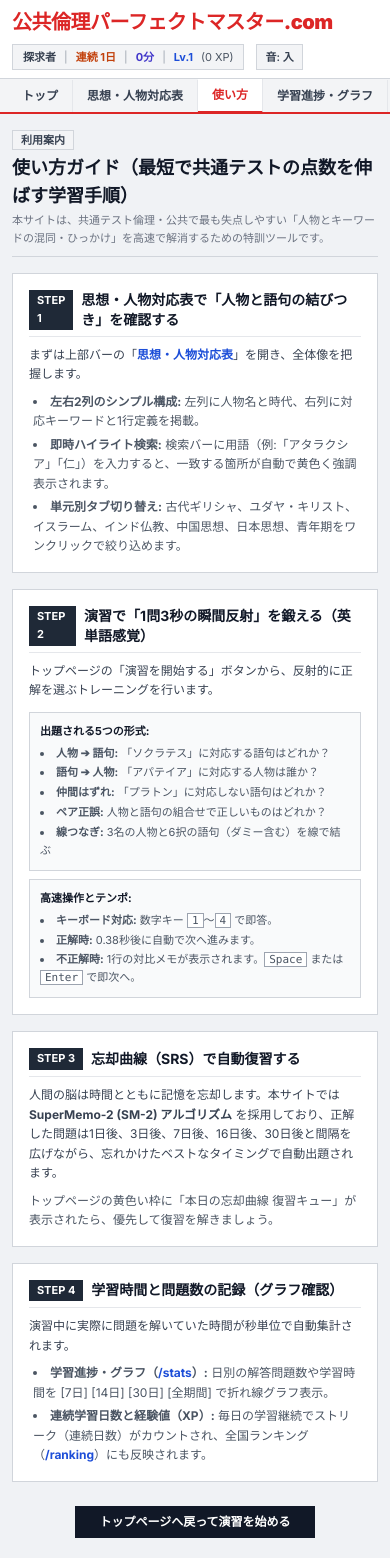
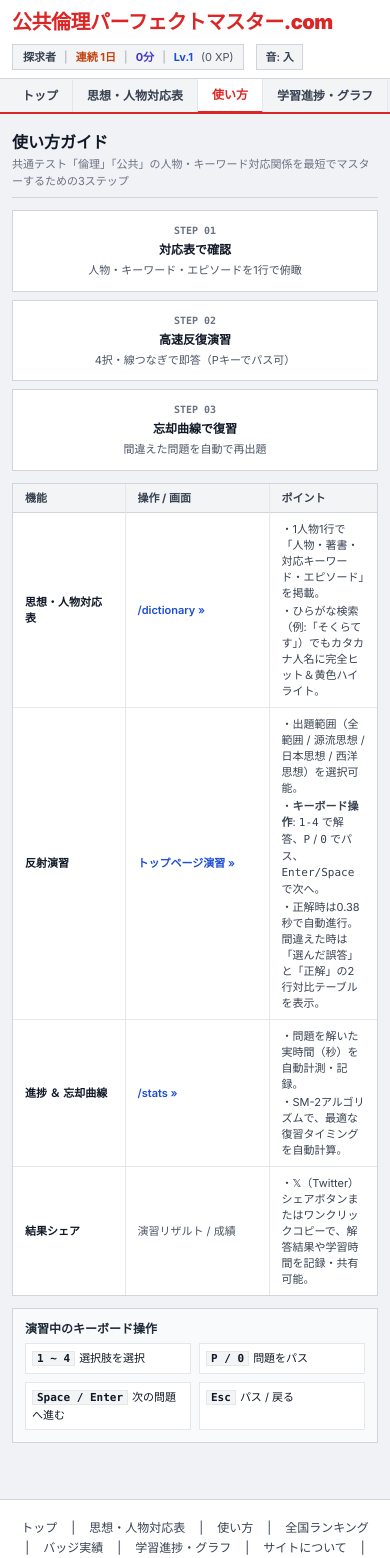
Before and after one commit to min0mi/kokyo-ethics, a Next.js app: page /guide in a window 390 px wide. Shown: the top 1558 px of the page. Built offline with nearby package versions, Linux system fonts and the light colour scheme; no server answers.

Commit message:
feat: simplify guide page to concise 3 steps, replace mastery rate with 3-color segmented studyRate progress bar (green: mastered, blue: correct, red: wrong/review) across all practice scopes

```diff
--- a/src/app/guide/page.tsx
+++ b/src/app/guide/page.tsx
@@ -2,136 +2,141 @@ import React from 'react';
 import Link from 'next/link';
 
 export const metadata = {
-  title: '使い方ガイド | 公共倫理パーフェクトマスター.com',
-  description: '公共倫理パーフェクトマスター.comの効率的な学習方法と機能一覧',
+  title: '使い方 | 公共倫理パーフェクトマスター.com',
+  description: '公共倫理パーフェクトマスター.comの最短利用ガイド',
 };
 
 export default function GuidePage() {
   return (
-    <div className="max-w-4xl mx-auto px-3 sm:px-4 py-4 space-y-4 text-xs text-gray-900 leading-relaxed">
-      {/* ページヘッダー */}
+    <div className="max-w-3xl mx-auto px-3 py-4 space-y-3 text-xs text-gray-900 leading-normal">
+      {/* ヘッダー */}
       <div className="border-b border-gray-300 pb-2">
-        <span className="text-[11px] font-bold text-gray-700 bg-gray-100 px-2 py-0.5 rounded-xs border border-gray-300">
-          利用案内
-        </span>
-        <h1 className="text-lg sm:text-xl font-bold text-gray-900 mt-1">
-          使い方ガイド（最短で共通テストの点数を伸ばす学習手順）
+        <h1 className="text-base font-bold text-gray-900">
+          使い方ガイド
         </h1>
         <p className="text-[11px] text-gray-500 mt-0.5">
-          本サイトは、共通テスト倫理・公共で最も失点しやすい「人物とキーワードの混同・ひっかけ」を高速で解消するための特訓ツールです。
+          共通テスト「倫理」「公共」の人物・キーワード対応関係を最短でマスターするための3ステップ
         </p>
       </div>
 
-      {/* ステップ1 */}
-      <section className="bg-white border border-gray-300 rounded-xs p-4 space-y-2 shadow-xs">
-        <div className="flex items-center gap-2 border-b border-gray-200 pb-1.5">
-          <span className="bg-gray-800 text-white font-bold px-2 py-0.5 rounded-xs text-[11px]">
-            STEP 1
-          </span>
-          <h2 className="text-sm font-bold text-gray-900">
-            思想・人物対応表で「人物と語句の結びつき」を確認する
-          </h2>
+      {/* 3つのステップ概要 */}
+      <div className="grid grid-cols-1 sm:grid-cols-3 gap-2 text-center">
+        <div className="bg-white border border-gray-300 p-3 rounded-xs space-y-1">
+          <div className="font-mono font-bold text-gray-500 text-[10px]">STEP 01</div>
+          <strong className="block text-xs text-gray-900">対応表で確認</strong>
+          <p className="text-[11px] text-gray-600">人物・キーワード・エピソードを1行で俯瞰</p>
         </div>
-        <p className="text-gray-700">
-          まずは上部バーの「<Link href="/dictionary" className="text-blue-700 font-bold hover:underline">思想・人物対応表</Link>」を開き、全体像を把握します。
-        </p>
-        <ul className="list-disc list-inside space-y-1 text-gray-600 pl-1">
-          <li>
-            <strong>左右2列のシンプル構成:</strong> 左列に人物名と時代、右列に対応キーワードと1行定義を掲載。
-          </li>
-          <li>
-            <strong>即時ハイライト検索:</strong> 検索バーに用語（例:「アタラクシア」「仁」）を入力すると、一致する箇所が自動で黄色く強調表示されます。
-          </li>
-          <li>
-            <strong>単元別タブ切り替え:</strong> 古代ギリシャ、ユダヤ・キリスト、イスラーム、インド仏教、中国思想、日本思想、青年期をワンクリックで絞り込めます。
-          </li>
-        </ul>
-      </section>
+        <div className="bg-white border border-gray-300 p-3 rounded-xs space-y-1">
+          <div className="font-mono font-bold text-gray-500 text-[10px]">STEP 02</div>
+          <strong className="block text-xs text-gray-900">高速反復演習</strong>
+          <p className="text-[11px] text-gray-600">4択・線つなぎで即答（Pキーでパス可）</p>
+        </div>
+        <div className="bg-white border border-gray-300 p-3 rounded-xs space-y-1">
+          <div className="font-mono font-bold text-gray-500 text-[10px]">STEP 03</div>
+          <strong className="block text-xs text-gray-900">忘却曲線で復習</strong>
+          <p className="text-[11px] text-gray-600">間違えた問題を自動で再出題</p>
+        </div>
+      </div>
 
-      {/* ステップ2 */}
-      <section className="bg-white border border-gray-300 rounded-xs p-4 space-y-2 shadow-xs">
-        <div className="flex items-center gap-2 border-b border-gray-200 pb-1.5">
-          <span className="bg-gray-800 text-white font-bold px-2 py-0.5 rounded-xs text-[11px]">
-            STEP 2
-          </span>
-          <h2 className="text-sm font-bold text-gray-900">
-            演習で「1問3秒の瞬間反射」を鍛える（英単語感覚）
-          </h2>
-        </div>
-        <p className="text-gray-700">
-          トップページの「演習を開始する」ボタンから、反射的に正解を選ぶトレーニングを行います。
-        </p>
-        <div className="grid grid-cols-1 sm:grid-cols-2 gap-2 pt-1 text-[11px]">
-          <div className="bg-gray-50 border border-gray-300 p-2.5 rounded-xs space-y-1">
-            <strong className="text-gray-900 block">出題される5つの形式:</strong>
-            <ul className="list-disc list-inside text-gray-600 space-y-0.5">
-              <li><strong>人物 ➔ 語句:</strong> 「ソクラテス」に対応する語句はどれか？</li>
-              <li><strong>語句 ➔ 人物:</strong> 「アパテイア」に対応する人物は誰か？</li>
-              <li><strong>仲間はずれ:</strong> 「プラトン」に対応しない語句はどれか？</li>
-              <li><strong>ペア正誤:</strong> 人物と語句の組合せで正しいものはどれか？</li>
-              <li><strong>線つなぎ:</strong> 3名の人物と6択の語句（ダミー含む）を線で結ぶ</li>
-            </ul>
+      {/* 詳細説明テーブル */}
+      <div className="bg-white border border-gray-300 rounded-xs overflow-hidden">
+        <table className="w-full text-left text-xs border-collapse">
+          <thead>
+            <tr className="bg-gray-100 border-b border-gray-300 text-gray-700 text-[11px]">
+              <th className="py-1.5 px-3 font-bold w-28 border-r border-gray-200">機能</th>
+              <th className="py-1.5 px-3 font-bold w-36 border-r border-gray-200">操作 / 画面</th>
+              <th className="py-1.5 px-3 font-bold">ポイント</th>
+            </tr>
+          </thead>
+          <tbody className="divide-y divide-gray-200 text-[11px]">
+            {/* 1. 対応表 */}
+            <tr>
+              <td className="py-2 px-3 font-bold border-r border-gray-200">
+                思想・人物対応表
+              </td>
+              <td className="py-2 px-3 border-r border-gray-200 text-blue-700 font-semibold">
+                <Link href="/dictionary" className="hover:underline">
+                  /dictionary »
+                </Link>
+              </td>
+              <td className="py-2 px-3 text-gray-700 space-y-0.5">
+                <div>・1人物1行で「人物・著書・対応キーワード・エピソード」を掲載。</div>
+                <div>・ひらがな検索（例:「そくらてす」）でもカタカナ人名に完全ヒット＆黄色ハイライト。</div>
+              </td>
+            </tr>
+
+            {/* 2. 演習 */}
+            <tr>
+              <td className="py-2 px-3 font-bold border-r border-gray-200">
+                反射演習
+              </td>
+              <td className="py-2 px-3 border-r border-gray-200 text-blue-700 font-semibold">
+                <Link href="/" className="hover:underline">
+                  トップページ演習 »
+                </Link>
+              </td>
+              <td className="py-2 px-3 text-gray-700 space-y-0.5">
+                <div>・出題範囲（全範囲 / 源流思想 / 日本思想 / 西洋思想）を選択可能。</div>
+                <div>・<strong>キーボード操作</strong>: <code>1-4</code> で解答、<code>P</code> / <code>0</code> でパス、<code>Enter/Space</code> で次へ。</div>
+                <div>・正解時は0.38秒で自動進行。間違えた時は「選んだ誤答」と「正解」の2行対比テーブルを表示。</div>
+              </td>
+            </tr>
+
+            {/* 3. 学習進捗 */}
+            <tr>
+              <td className="py-2 px-3 font-bold border-r border-gray-200">
+                進捗 ＆ 忘却曲線
+              </td>
+              <td className="py-2 px-3 border-r border-gray-200 text-blue-700 font-semibold">
+                <Link href="/stats" className="hover:underline">
+                  /stats »
+                </Link>
+              </td>
+              <td className="py-2 px-3 text-gray-700 space-y-0.5">
+                <div>・問題を解いた実時間（秒）を自動計測・記録。</div>
+                <div>・SM-2アルゴリズムで、最適な復習タイミングを自動計算。</div>
+              </td>
+            </tr>
+
+            {/* 4. シェア */}
+            <tr>
+              <td className="py-2 px-3 font-bold border-r border-gray-200">
+                結果シェア
+              </td>
+              <td className="py-2 px-3 border-r border-gray-200 text-gray-600">
+                演習リザルト / 成績
+              </td>
+              <td className="py-2 px-3 text-gray-700">
+                <div>・𝕏（Twitter）シェアボタンまたはワンクリックコピーで、解答結果や学習時間を記録・共有可能。</div>
+              </td>
+            </tr>
+          </tbody>
+        </table>
+      </div>
+
+      {/* キーボードショートカット一覧 */}
+      <div className="bg-gray-50 border border-gray-300 rounded-xs p-3 space-y-1.5">
+        <strong className="text-xs font-bold text-gray-800 block">
+          演習中のキーボード操作
+        </strong>
+        <div className="grid grid-cols-2 sm:grid-cols-4 gap-2 text-[11px]">
+          <div className="bg-white border border-gray-200 p-1.5 rounded-xs">
+            <span className="font-mono font-bold bg-gray-100 px-1 py-0.2 border rounded-xs mr-1">1 ~ 4</span>
+            <span>選択肢を選択</span>
           </div>
-          <div className="bg-gray-50 border border-gray-300 p-2.5 rounded-xs space-y-1">
-            <strong className="text-gray-900 block">高速操作とテンポ:</strong>
-            <ul className="list-disc list-inside text-gray-600 space-y-0.5">
-              <li><strong>キーボード対応:</strong> 数字キー <kbd className="bg-white border border-gray-400 px-1 rounded-2xs font-mono">1</kbd>〜<kbd className="bg-white border border-gray-400 px-1 rounded-2xs font-mono">4</kbd> で即答。</li>
-              <li><strong>正解時:</strong> 0.38秒後に自動で次へ進みます。</li>
-              <li><strong>不正解時:</strong> 1行の対比メモが表示されます。<kbd className="bg-white border border-gray-400 px-1 rounded-2xs font-mono">Space</kbd> または <kbd className="bg-white border border-gray-400 px-1 rounded-2xs font-mono">Enter</kbd> で即次へ。</li>
-            </ul>
+          <div className="bg-white border border-gray-200 p-1.5 rounded-xs">
+            <span className="font-mono font-bold bg-gray-100 px-1 py-0.2 border rounded-xs mr-1">P / 0</span>
+            <span>問題をパス</span>
+          </div>
+          <div className="bg-white border border-gray-200 p-1.5 rounded-xs">
+            <span className="font-mono font-bold bg-gray-100 px-1 py-0.2 border rounded-xs mr-1">Space / Enter</span>
+            <span>次の問題へ進む</span>
+          </div>
+          <div className="bg-white border border-gray-200 p-1.5 rounded-xs">
+            <span className="font-mono font-bold bg-gray-100 px-1 py-0.2 border rounded-xs mr-1">Esc</span>
+            <span>パス / 戻る</span>
           </div>
         </div>
-      </section>
-
-      {/* ステップ3 */}
-      <section className="bg-white border border-gray-300 rounded-xs p-4 space-y-2 shadow-xs">
-        <div className="flex items-center gap-2 border-b border-gray-200 pb-1.5">
-          <span className="bg-gray-800 text-white font-bold px-2 py-0.5 rounded-xs text-[11px]">
-            STEP 3
-          </span>
-          <h2 className="text-sm font-bold text-gray-900">
-            忘却曲線（SRS）で自動復習する
-          </h2>
-        </div>
-        <p className="text-gray-700">
-          人間の脳は時間とともに記憶を忘却します。本サイトでは <strong>SuperMemo-2 (SM-2) アルゴリズム</strong> を採用しており、正解した問題は1日後、3日後、7日後、16日後、30日後と間隔を広げながら、忘れかけたベストなタイミングで自動出題されます。
-        </p>
-        <p className="text-gray-600">
-          トップページの黄色い枠に「本日の忘却曲線 復習キュー」が表示されたら、優先して復習を解きましょう。
-        </p>
-      </section>
-
-      {/* ステップ4 */}
-      <section className="bg-white border border-gray-300 rounded-xs p-4 space-y-2 shadow-xs">
-        <div className="flex items-center gap-2 border-b border-gray-200 pb-1.5">
-          <span className="bg-gray-800 text-white font-bold px-2 py-0.5 rounded-xs text-[11px]">
-            STEP 4
-          </span>
-          <h2 className="text-sm font-bold text-gray-900">
-            学習時間と問題数の記録（グラフ確認）
-          </h2>
-        </div>
-        <p className="text-gray-700">
-          演習中に実際に問題を解いていた時間が秒単位で自動集計されます。
-        </p>
-        <ul className="list-disc list-inside space-y-1 text-gray-600 pl-1">
-          <li>
-            <strong>学習進捗・グラフ（<Link href="/stats" className="text-blue-700 font-bold hover:underline">/stats</Link>）:</strong> 日別の解答問題数や学習時間を [7日] [14日] [30日] [全期間] で折れ線グラフ表示。
-          </li>
-          <li>
-            <strong>連続学習日数と経験値（XP）:</strong> 毎日の学習継続でストリーク（連続日数）がカウントされ、全国ランキング（<Link href="/ranking" className="text-blue-700 font-bold hover:underline">/ranking</Link>）にも反映されます。
-          </li>
-        </ul>
-      </section>
-
-      {/* トップへ戻るボタン */}
-      <div className="pt-2 text-center">
-        <Link
-          href="/"
-          className="inline-block px-6 py-2 bg-gray-900 hover:bg-black text-white font-bold rounded-xs text-xs shadow-xs"
-        >
-          トップページへ戻って演習を始める
-        </Link>
       </div>
     </div>
   );
```
Also changed, not shown: src/app/page.tsx (+73 -22 lines), src/app/stats/page.tsx (+86 -60 lines), src/lib/srs/srsEngine.ts (+55 -8 lines).
